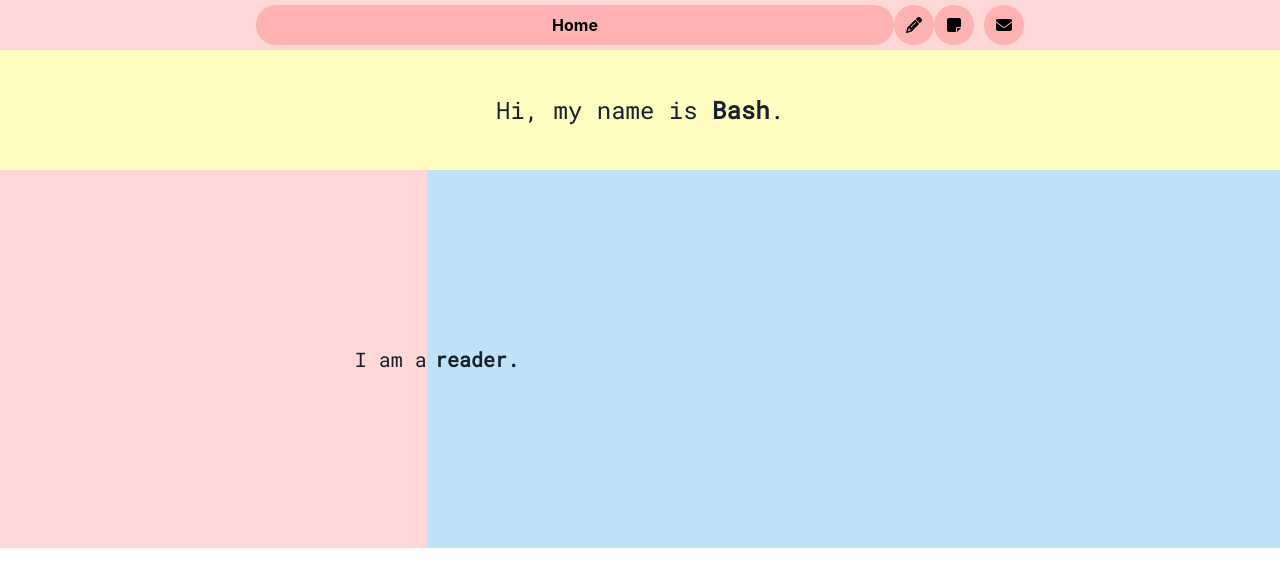
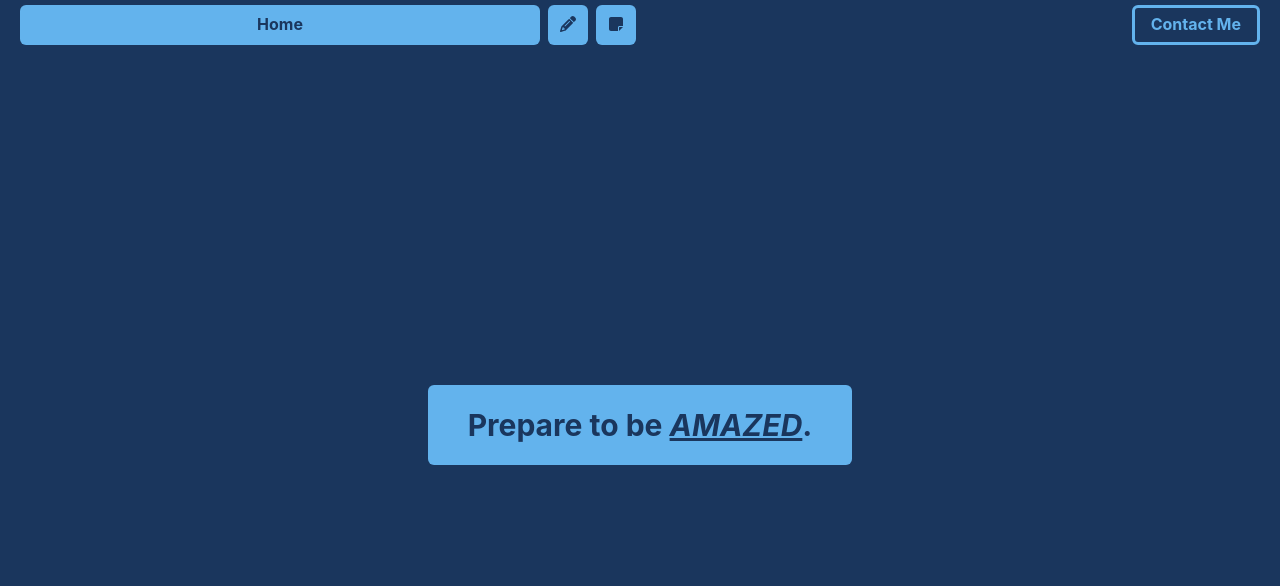
Before and after one commit to rackodo/rackodo-home-page, a Next.js app: page / in a window 1280 px wide. Shown: the top 586 px of the page. Built offline with nearby package versions, Linux system fonts and the light colour scheme.

Commit message:
updated nav, push for dev preview

```diff
--- a/components/navbar.js
+++ b/components/navbar.js
@@ -1,24 +1,20 @@
-import { Circle, HStack, Spacer, Text } from "@chakra-ui/react";
+import { Button, HStack, Text } from "@chakra-ui/react";
 import React from "react";
 
 import { useRouter } from "next/router";
 import NextLink from 'next/link';
-import { faEnvelope, faHome, faNoteSticky, faPencil } from "@fortawesome/free-solid-svg-icons";
+import { faHome, faNoteSticky, faPencil } from "@fortawesome/free-solid-svg-icons";
 import { FontAwesomeIcon } from "@fortawesome/react-fontawesome";
 
 export default function Navbar() {
 
 	return (
 		<HStack
-		bg="red.100"
 		h="50px"
-		alignItems="center"
-		justifyContent="center"
-		gap="0px"
 		fontSize={{base: "14px", md: "initial"}}
-		spacing="5px"
-		paddingX={{base: "5px", md: "20%"}}
+		paddingX={{base: "10px", md: "20px"}}
 	>
+		<HStack flex={{base: "40%", md: "50%"}}>
 			<NextLink href="/" passHref legacyBehavior>
 				<NavLink
 					icon={faHome}
@@ -40,39 +36,38 @@ export default function Navbar() {
 					id="portfolio"
 				/>
 			</NextLink>
-		<Spacer paddingLeft="10px"/>
+		</HStack>
+		<HStack
+		flex={{base: "20%", md: "50%"}}
+		justifyContent="right" >
 			<NextLink href="mailto:rackodo.business@gmail.com" passHref legacyBehavior>
-		<NavLink
-			icon={faEnvelope}
-			name="Contact"
-			maxWidth="40px"
-			minWidth="40px"
-		/>
+				<Button
+					variant="outline"
+				>
+					Contact Me
+				</Button>
 			</NextLink>
+		</HStack >
 	</HStack >
 	);
 }
 
-const NavLink = React.forwardRef((props, ref) => {
+const NavLink = (props) => {
+
 	const router = useRouter();
-	let active = props.href == router.pathname ? true : false
+
 	let fOut = ".3s"
 	let fIn = ".5s"
+
+	let active = props.href == router.pathname ? true : false
+
 	return (
-	<Circle
-		as={"button"}
-		ref={ref}
-		textDecoration="None!important"
-		color="initial"
+	<Button
+		variant={'solid'}
 		height="40px"
 		flex={active ? "100%" : "40px"}
-		bg="red.200"
-		minWidth="40px"
-		onClick={props.onClick}
-		transitionProperty="flex"
+		transitionProperty="all"
 		transitionDuration={fIn}
-		transitionTimingFunction="ease-out"
-		fontWeight="bold"
 		{...props}
 	>
 		<Text
@@ -88,10 +83,14 @@ const NavLink = React.forwardRef((props, ref) => {
 		<Text
 		opacity={active ? 1 : 0}
 		transition="opacity"
+
 		transitionDuration={fIn}
-		transitionDelay={active ? fOut : 0} >{props.name}</Text>
-	</Circle>
+		transitionDelay={active ? fOut : 0}
+		position="absolute" >
+			{props.name}
+		</Text>
+	</Button>
 	)
-});
+};
 
 NavLink.displayName = "NavLink";
--- a/components/splash.js
+++ b/components/splash.js
@@ -1,126 +1,28 @@
-import { Box, Grid, GridItem, Text, keyframes } from "@chakra-ui/react";
+import { Button, Grid, GridItem, Text } from "@chakra-ui/react";
 import { useRef, useState, useEffect } from "react";
 import { motion, useAnimate } from 'framer-motion'
 
 export default function Splash() {
 	return(
 		<Grid
-		templateColumns='3fr 6fr'
-		templateRows='120px 3fr 2fr'
+		templateColumns='1fr'
+		templateRows='1fr'
 
 		w="100vw"
 		h="calc(100vh - 50px)"
-		fontFamily="Roboto Mono, monospace"
 		fontSize="xl" >
 			<GridItem
 			colSpan={2}
-			bg="yellow.100"
 			display="flex"
 			alignItems="center"
-			justifyContent="center"
-			fontFamily="Roboto Mono, monospace"
-			fontSize="2xl" >
-				<Text>Hi, my name is <b>Bash</b>.</Text>
-			</GridItem>
-			<GridItem
-			bg="red.100"
-			alignItems="center"
-			justifyContent="right"
-			display="grid" >
-				I am a
-			</GridItem>
-			<GridItem
-			padding="2"
-			paddingBottom="38px"
-			bg="blue.100"
-			alignItems="center"
-			justifyContent="left"
-			display="flex"
-			position="relative"
-			fontWeight="bold" >
-				<SwitchingText />
+			justifyContent="center" >
+				<Button
+				variant={'solid'}
+				fontSize="3xl"
+				padding={10} >
+					<Text>Prepare to be <i><u>AMAZED</u></i>.</Text>
+				</Button>
 			</GridItem>
 		</Grid>
 	)
 }
-
-function SwitchingText() {
-	const [ current, setCurrent ] = useState(1)
-	const [ next, setNext ] = useState(2)
-
-	const [ scope, animate ] = useAnimate()
-
-	const cRef = useRef()
-	const nRef = useRef()
-
-	const titles = [
-		"web developer.",
-		"web designer.",
-		"content creator.",
-		"writer.",
-		"reader."
-	]
-
-	const currentTitle = useRef(titles[0])
-	const nextTitle = useRef(titles[1])
-
-	useEffect(() => {
-		const anim = setInterval(async () => {
-			animate(cRef.current, {
-				translateY: ["0vh", "-8vh"],
-				scale: [1, .5],
-				opacity: [1, 0]
-			},
-			{
-				duration: 1
-			})
-
-			animate(nRef.current, {
-				translateY: ["8vh", "0vh"],
-				scale: [.5, 1],
-				opacity: [0, 1]
-			},
-			{
-				duration: 1
-			})
-		}, 1500)
-
-		return () => clearInterval(anim)
-	})
-
-	useEffect(() => {
-		const switching = setInterval(async () => {
-
-			setNext((next + 1) % titles.length);
-			setCurrent((current + 1) % titles.length);
-
-			// Set titles
-			nextTitle.current = titles[next];
-			currentTitle.current = titles[current];
-
-		}, 1500)
-
-		return () => clearInterval(switching)
-	}, [current, next])
-
-	return(
-		<motion.div scope={scope}>
-			<motion.div
-			ref={cRef}
-			style={{ position: 'absolute', transformOrigin: 'left' }}
-			initial={{
-				translateY: "0vh",
-				scale: "100%",
-				opacity: 1
-			}} > {currentTitle.current} </motion.div>
-			<motion.div
-			ref={nRef}
-			style={{ position: 'absolute', transformOrigin: 'left' }}
-			initial={{
-				translateY: '8vh',
-				scale: '50%',
-				opacity: 0
-			}} > {nextTitle.current} </motion.div>
-		</motion.div>
-	)
-}
--- a/layouts/main.js
+++ b/layouts/main.js
@@ -1,17 +1,19 @@
-import { Container, Stack, useColorMode } from "@chakra-ui/react";
+import { Box } from "@chakra-ui/react";
 import Navbar from "../components/navbar";
-import { motion, AnimatePresence } from "framer-motion"
 import { useRouter } from "next/router";
 
 
 export default function Main({ children }) {
-	const { colorMode, toggleColorMode } = useColorMode()
 	const { asPath } = useRouter();
 
 	return(
 		<div>
 			<Navbar />
-			{children}
+			<Box
+			w="100vw"
+			h="calc(100vh - 50px)">
+				{children}
+			</Box>
 		</div>
 	)
 }
--- a/next.config.js
+++ b/next.config.js
@@ -5,7 +5,8 @@ const nextConfig = {
 		domains: [
 			'via.placeholder.com'
 		]
-	}
+	},
+	allowImportingTsExtensions: true
 }
 
 module.exports = nextConfig
--- a/pages/_app.js
+++ b/pages/_app.js
@@ -3,10 +3,11 @@ import { ChakraProvider } from '@chakra-ui/react'
 import Main from '../layouts/main'
 import { styles } from '../styles/globals.css'
 import { Analytics } from '@vercel/analytics/react'
+import theme from '../theme/index'
 
 function MyApp({ Component, pageProps }) {
 	return (
-		<ChakraProvider>
+		<ChakraProvider theme={theme}>
 			<Head>
 				<meta name="viewport" content="width=device-width, initial-scale=1" />
 				{/* Primary Meta Tags */}
--- /dev/null
+++ b/theme/colors.js
@@ -0,0 +1,30 @@
+const colors = {
+	brand: {
+		'text': {
+			100: '#d3d5d3',
+			200: '#bbbdbb',
+			300: '#a2a4a2'
+		},
+		'bg': {
+			100: '#392f54',
+			200: '#28213b',
+			300: '#161220'
+		},
+		'button1': {
+			100: '#e9c87b',
+			200: '#cfb26d',
+			300: '#b59c60'
+		},
+		'button2': {
+			100: '#415e6b',
+			200: '#324852',
+			300: '#233239'
+		},
+		'accent': {
+			100: '#c27670',
+			200: '#a86662',
+			300: '#8f5653'
+		}
+	}
+}
+export default colors
--- /dev/null
+++ b/theme/components/button.js
@@ -0,0 +1,41 @@
+import { defineStyleConfig } from "@chakra-ui/react"
+
+const Button = defineStyleConfig({
+	baseStyle: {
+	  fontWeight: 'bold',
+	  transitionDuration: '.5s'
+	},
+	variants: {
+		solid: {
+			bg: 'blue.300',
+			color: 'blue.900',
+			_hover: {
+				bg: 'blue.200'
+			},
+			_active: {
+				bg: 'blue.500'
+			}
+		},
+		outline: {
+			border: '3px solid',
+
+			borderColor: 'blue.300',
+			color: 'blue.300',
+			_hover: {
+				borderColor: 'blue.500',
+				color: 'blue.900',
+				bg: 'blue.200'
+			},
+			_active: {
+				borderColor: 'blue.600',
+				color: 'blue.900',
+				bg: 'blue.500'
+			}
+	  },
+	},
+	defaultProps: {
+	  variant: 'outline'
+	},
+})
+
+export default Button
--- /dev/null
+++ b/theme/globals.js
@@ -0,0 +1,9 @@
+const global = {
+	body: {
+		bg: 'blue.900',
+		color: 'blue.100',
+		overflowX: 'hidden'
+	}
+}
+
+export default global
--- /dev/null
+++ b/theme/index.js
@@ -0,0 +1,19 @@
+import { extendTheme } from "@chakra-ui/react";
+
+import colors from './colors'
+
+import global from "./globals";
+
+import Button from "./components/button";
+
+const theme = extendTheme({
+	colors,
+	styles: {
+		global
+	},
+	components: {
+		Button,
+	}
+})
+
+export default theme
```
Lines whose indentation alone changed are shown as unchanged.
